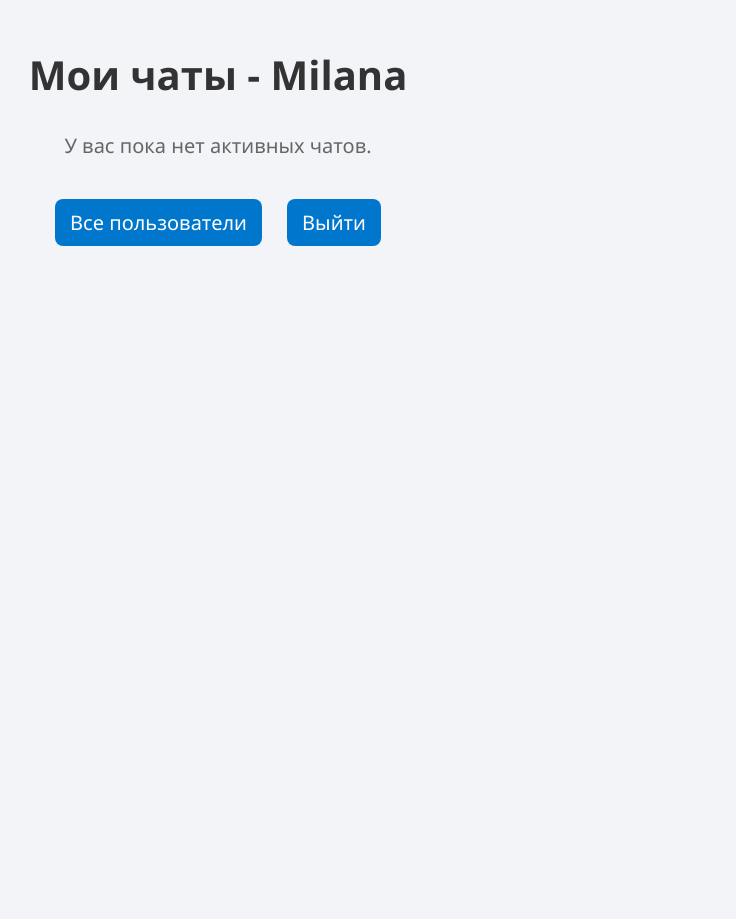
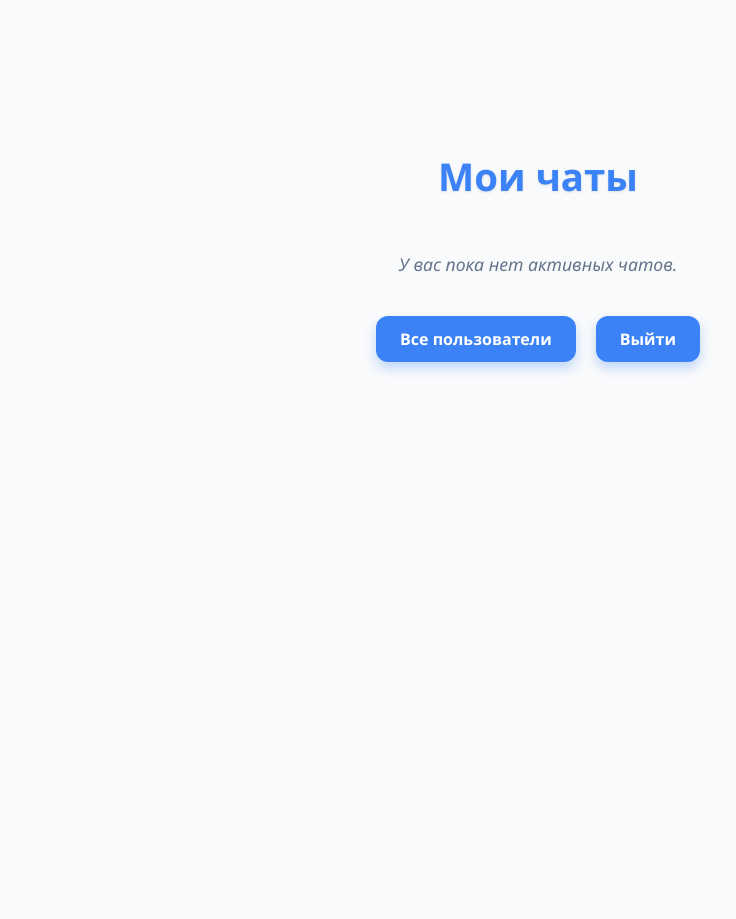
Before and after one commit to zarrazara/messenger, a Flask app: page /chat in a window 1280 px wide. Shown: the top 919 px of the page, without its empty margins (102-838 px from the left). Before the commit the page ends 246 px from the top, so only its background shows below. Run offline with Flask 3, Linux system fonts and the light colour scheme; the visitor is signed in with stand-in values (Sample User, id 1); data comes from the database, SQL or seed files in the repository; data that the repository does not hold is empty.

Commit message:
Update chat_list.html second

```diff
--- a/templates/chat_list.html
+++ b/templates/chat_list.html
@@ -5,78 +5,134 @@
     <title>Чаты</title>
     <link rel="stylesheet" href="{{ url_for('static', filename='base.css') }}">
     <style>
+        :root {
+            --primary: #3b82f6;
+            --primary-hover: #2563eb;
+            --bg-light: #f9fafb;
+            --bg-white: #ffffff;
+            --text-main: #1e293b;
+            --text-muted: #64748b;
+            --shadow-light: rgba(59, 130, 246, 0.15);
+        }
+
+        * {
+            box-sizing: border-box;
+            margin: 0;
+            padding: 0;
+        }
+
         body {
             font-family: 'Segoe UI', sans-serif;
-            background-color: #f2f4f8;
-            margin: 0;
-            padding: 20px;
-            color: #333;
+            background-color: var(--bg-light);
+            padding: 30px 15px;
+            color: var(--text-main);
+            min-height: 100vh;
+            display: flex;
+            flex-direction: column;
+            align-items: center;
         }
 
         h1 {
+            font-size: 2.4rem;
+            margin-bottom: 30px;
+            color: var(--primary);
             text-align: center;
-            margin-bottom: 30px;
+            font-weight: 700;
+            text-shadow: 0 1px 3px rgba(0,0,0,0.1);
         }
 
         ul {
             list-style: none;
             padding: 0;
             max-width: 500px;
-            margin: 0 auto 20px;
+            width: 100%;
         }
 
         li {
-            background-color: #fff;
-            border-radius: 10px;
-            margin-bottom: 10px;
-            box-shadow: 0 2px 6px rgba(0, 0, 0, 0.05);
-            transition: transform 0.2s ease;
+            background-color: var(--bg-white);
+            border-radius: 16px;
+            margin-bottom: 15px;
+            box-shadow: 0 4px 12px var(--shadow-light);
+            transition: transform 0.25s ease, box-shadow 0.25s ease;
         }
 
         li:hover {
-            transform: scale(1.02);
+            transform: translateY(-5px);
+            box-shadow: 0 10px 20px var(--shadow-light);
         }
 
         a {
             display: block;
-            padding: 15px 20px;
+            padding: 18px 25px;
             text-decoration: none;
-            color: #0077cc;
-            font-weight: 500;
+            color: var(--primary);
+            font-weight: 600;
+            font-size: 1.15rem;
+            border-radius: 16px;
+            transition: background-color 0.2s ease;
+            user-select: none;
         }
 
         a:hover {
-            background-color: #f0f8ff;
+            background-color: #dbeafe;
+            color: var(--primary-hover);
         }
 
         .links {
-            text-align: center;
             margin-top: 40px;
+            display: flex;
+            gap: 20px;
+            justify-content: center;
+            flex-wrap: wrap;
+            width: 100%;
+            max-width: 500px;
         }
 
         .links a {
-            display: inline-block;
-            margin: 0 10px;
-            padding: 10px 15px;
-            background-color: #0077cc;
-            color: white;
+            padding: 12px 24px;
+            background-color: var(--primary);
+            color: var(--bg-white);
             text-decoration: none;
-            border-radius: 8px;
-            transition: background-color 0.2s ease;
+            font-weight: 600;
+            font-size: 1rem;
+            border-radius: 12px;
+            box-shadow: 0 6px 12px rgba(59, 130, 246, 0.3);
+            transition: background-color 0.3s ease, box-shadow 0.3s ease, transform 0.15s ease;
+            user-select: none;
         }
 
         .links a:hover {
-            background-color: #005fa3;
+            background-color: var(--primary-hover);
+            box-shadow: 0 8px 20px rgba(37, 99, 235, 0.5);
+            transform: scale(1.05);
         }
 
         p {
             text-align: center;
-            color: #666;
+            color: var(--text-muted);
+            font-size: 1.1rem;
+            margin-top: 20px;
+            font-style: italic;
+        }
+
+        @media (max-width: 480px) {
+            h1 {
+                font-size: 1.8rem;
+            }
+
+            .links {
+                gap: 15px;
+            }
+
+            .links a {
+                flex: 1 1 100%;
+                text-align: center;
+            }
         }
     </style>
 </head>
 <body>
-    <h1>Мои чаты - Milana </h1>
+    <h1>Мои чаты</h1>
 
     {% if chat_partners %}
         <ul>
```
